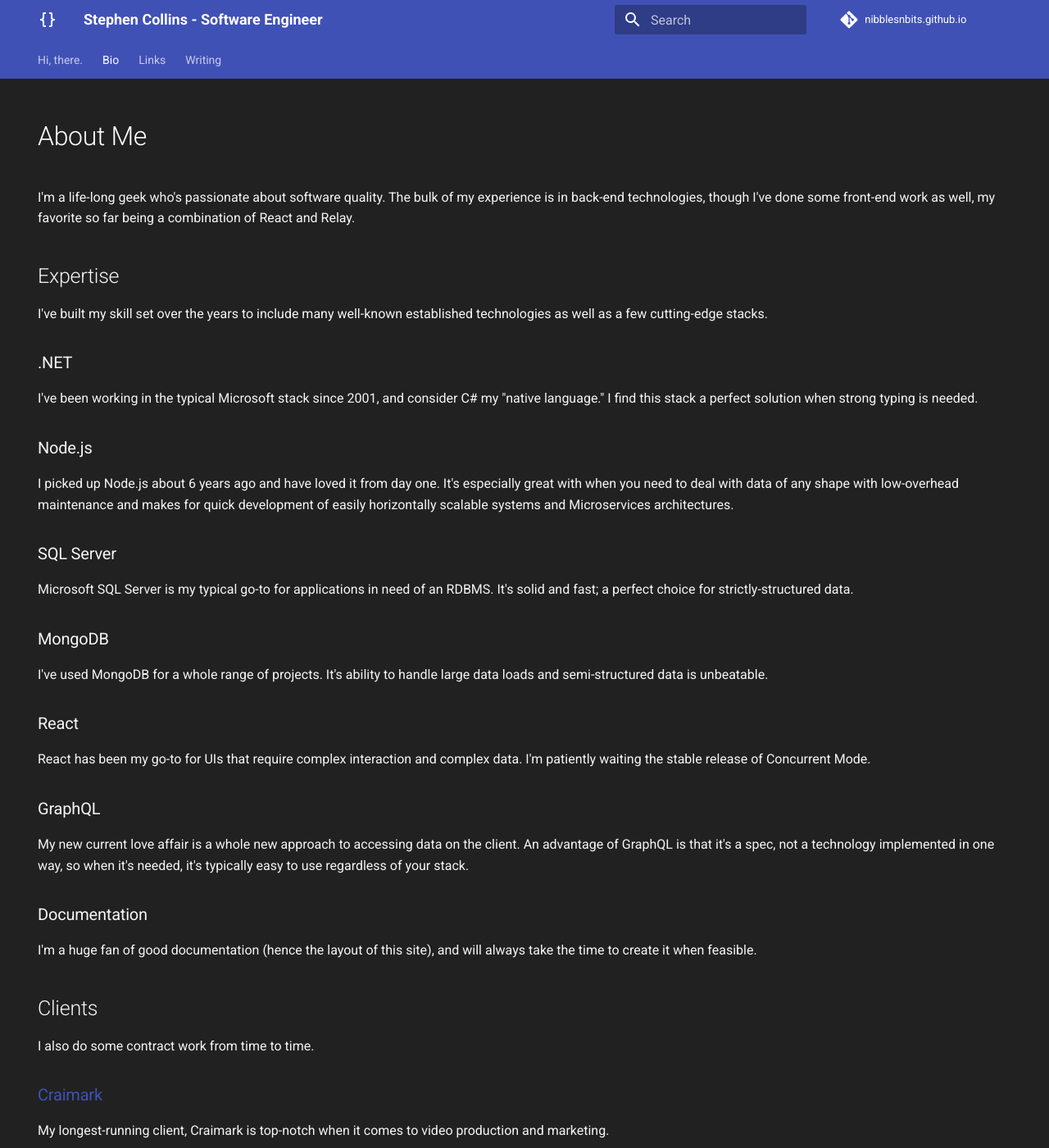
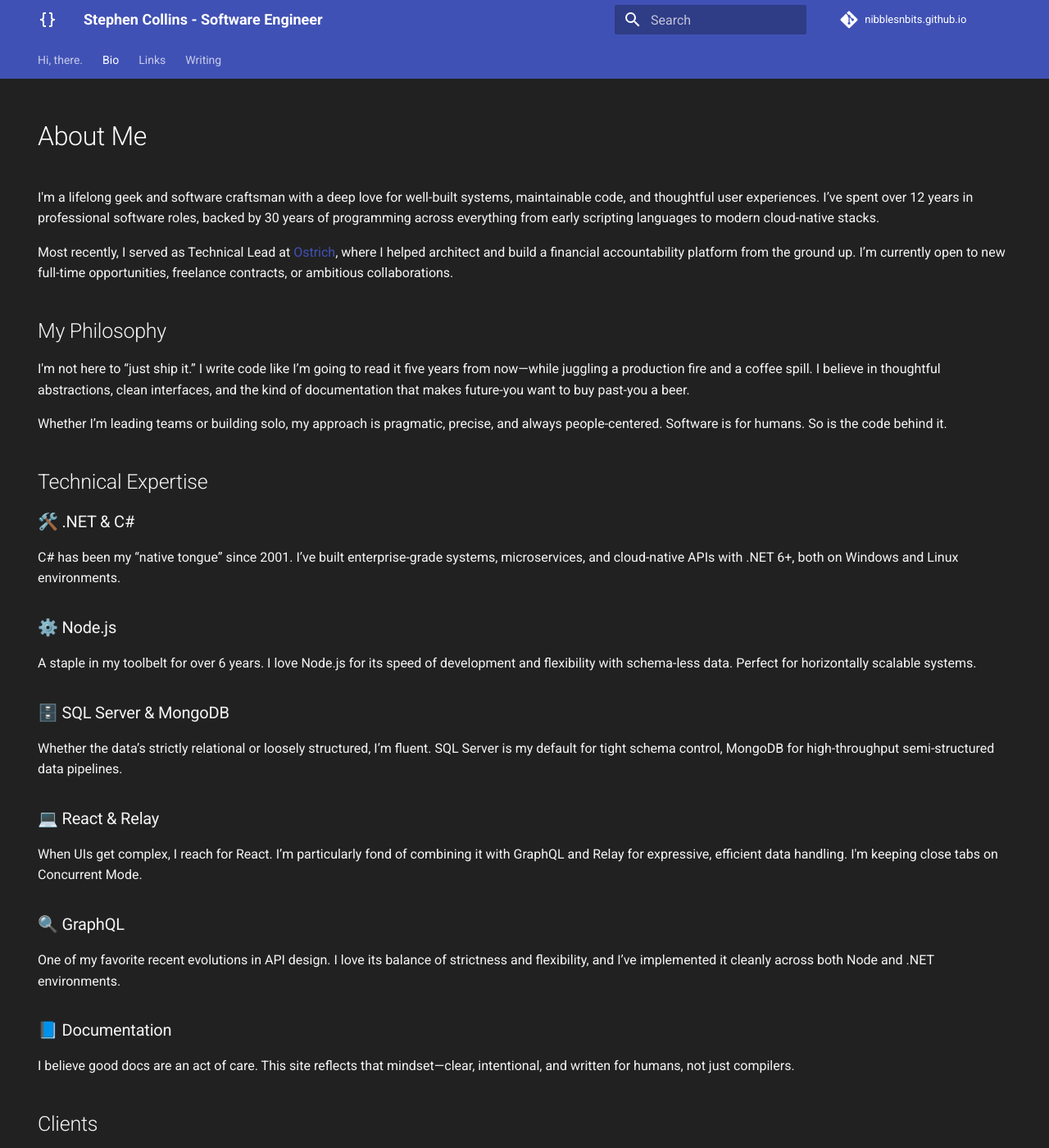
Before and after one commit to nibblesnbits/nibblesnbits.github.io, an MkDocs documentation site: the page built from docs/bio.md, in a window 1280 px wide and 1400 px high. Shown: the whole window at 82% size. Built offline with MkDocs 1.6.1 and Material for MkDocs 9.7.7, drawn with Linux system fonts in a browser that asks for light colours; comment, search, counter and statistics services are not loaded; some of the changed text lies outside the part shown.

Commit message:
content updates

```diff
--- a/docs/bio.md
+++ b/docs/bio.md
@@ -4,59 +4,47 @@ hide:
   - toc
 ---
 
-
 # About Me
 
-I'm a life-long geek who's passionate about software quality.  The bulk of my experience is in back-end technologies, though I've done some front-end work as well, my favorite so far being a combination of React and Relay.
+I'm a lifelong geek and software craftsman with a deep love for well-built systems, maintainable code, and thoughtful user experiences. I’ve spent over 12 years in professional software roles, backed by 30 years of programming across everything from early scripting languages to modern cloud-native stacks.
 
-## Expertise
+Most recently, I served as Technical Lead at [Ostrich](https://getostrich.com), where I helped architect and build a financial accountability platform from the ground up. I’m currently open to new full-time opportunities, freelance contracts, or ambitious collaborations.
 
-I've built my skill set over the years to include many well-known established technologies as well as a few cutting-edge stacks.
+## My Philosophy
 
-### .NET
+I'm not here to “just ship it.” I write code like I’m going to read it five years from now—while juggling a production fire and a coffee spill. I believe in thoughtful abstractions, clean interfaces, and the kind of documentation that makes future-you want to buy past-you a beer.
 
-I've been working in the typical Microsoft stack since 2001, and consider C# my "native language."  I find this stack a perfect solution when strong typing is needed.
+Whether I’m leading teams or building solo, my approach is pragmatic, precise, and always people-centered. Software is for humans. So is the code behind it.
 
-### Node.js
+## Technical Expertise
 
-I picked up Node.js about 6 years ago and have loved it from day one.  It's especially great with when you need to deal with data of any shape with low-overhead maintenance and makes for quick development of easily horizontally scalable systems and Microservices architectures.
+### 🛠️ .NET & C&#x23;
+C# has been my “native tongue” since 2001. I’ve built enterprise-grade systems, microservices, and cloud-native APIs with .NET 6+, both on Windows and Linux environments.
 
-### SQL Server
+### ⚙️ Node.js
+A staple in my toolbelt for over 6 years. I love Node.js for its speed of development and flexibility with schema-less data. Perfect for horizontally scalable systems.
 
-Microsoft SQL Server is my typical go-to for applications in need of an RDBMS.  It's solid and fast; a perfect choice for strictly-structured data.
+### 🗄️ SQL Server & MongoDB
+Whether the data’s strictly relational or loosely structured, I’m fluent. SQL Server is my default for tight schema control, MongoDB for high-throughput semi-structured data pipelines.
 
-### MongoDB
+### 💻 React & Relay
+When UIs get complex, I reach for React. I’m particularly fond of combining it with GraphQL and Relay for expressive, efficient data handling. I'm keeping close tabs on Concurrent Mode.
 
-I've used MongoDB for a whole range of projects.  It's ability to handle large data loads and semi-structured data is unbeatable.
+### 🔍 GraphQL
+One of my favorite recent evolutions in API design. I love its balance of strictness and flexibility, and I’ve implemented it cleanly across both Node and .NET environments.
 
-### React
-
-React has been my go-to for UIs that require complex interaction and complex data.  I'm patiently waiting the stable release of Concurrent Mode.
-
-### GraphQL
-
-My new current love affair is a whole new approach to accessing data on the client.  An advantage of GraphQL is that it's a spec, not a technology implemented in one way, so when it's needed, it's typically easy to use regardless of your stack.
-
-### Documentation
-
-I'm a huge fan of good documentation (hence the layout of this site), and will always take the time to create it when feasible.
+### 📘 Documentation
+I believe good docs are an act of care. This site reflects that mindset—clear, intentional, and written for humans, not just compilers.
 
 ## Clients
 
-I also do some contract work from time to time.
+Alongside my full-time roles, I’ve worked with some fantastic teams:
 
-### [Craimark](https://craimark.com/)
+- **[Craimark](https://craimark.com/)** — Long-time partner in media-rich marketing and production.
+- **[Gomigo](https://gomigo.app/)** — A social app rethinking how people meet up.
+- **[Ostrich](https://getostrich.com/)** — Financial wellness through community accountability.
+- **[ECP, Inc.](https://www.ecpinc.net/)** — Automotive protection backed by decades of reliability.
 
-My longest-running client, Craimark is top-notch when it comes to video production and marketing.
+---
 
-### [Gomigo](https://gomigo.app/)
-
-Gomigo will soon be a game-changer when it comes to easily meeting up with friends.
-
-### [Ostrich](https://getostrich.com/)
-
-Building better financial habits is something everyone can get behind, and Ostrich is a great place to start making that happen.
-
-### [ECP, Inc.](https://www.ecpinc.net/)
-
-ECP has been providing high quality protective coatings for automobiles for over 50 years.
+If you’re looking for someone to help you build something lasting—and you're not afraid of honest architecture discussions—I’d love to hear from you: [sgcollins@outlook.com](mailto:sgcollins@outlook.com).
```
Also changed, not shown: docs/index.md (+9 -9 lines), docs/writing/index.md (+3 -0 lines).
